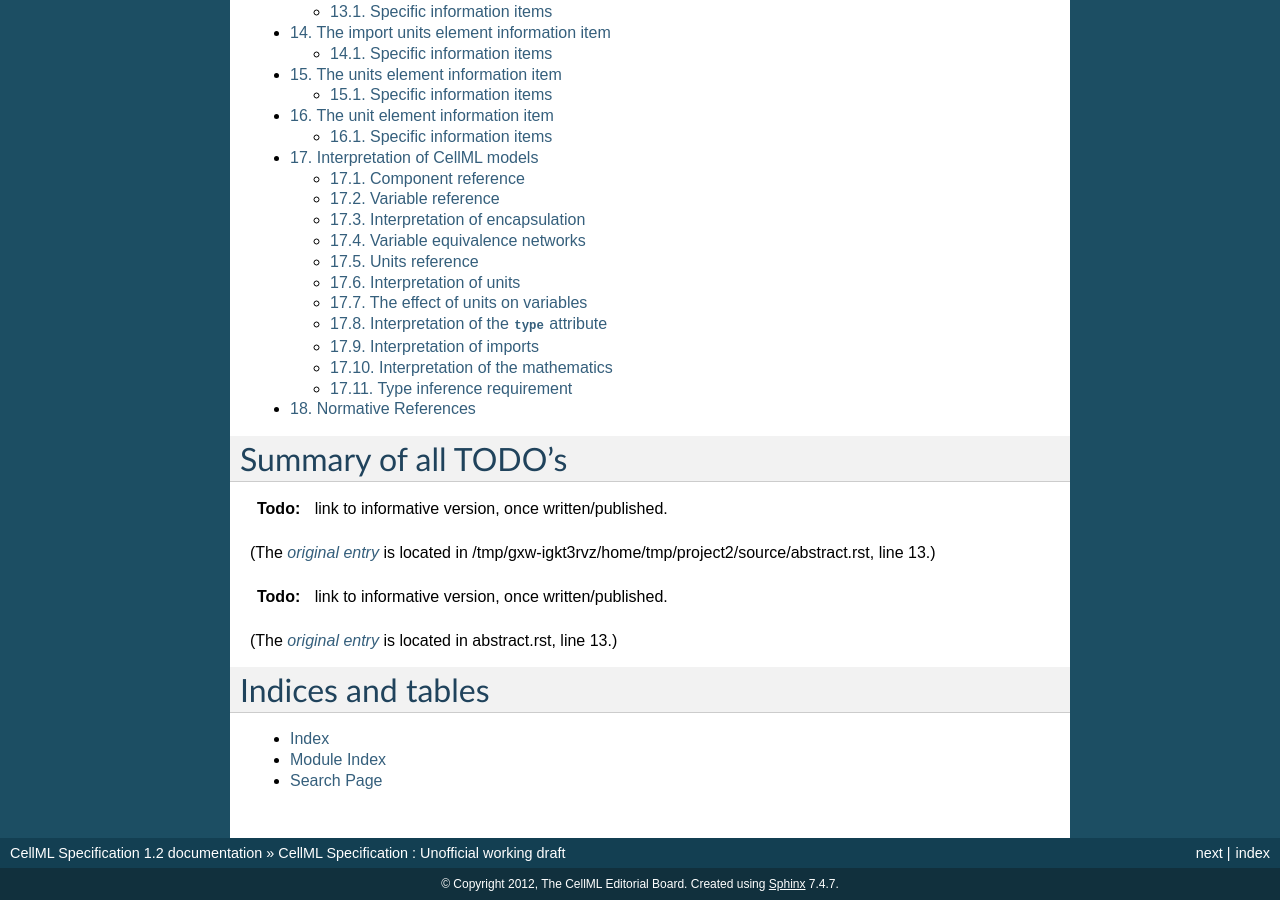
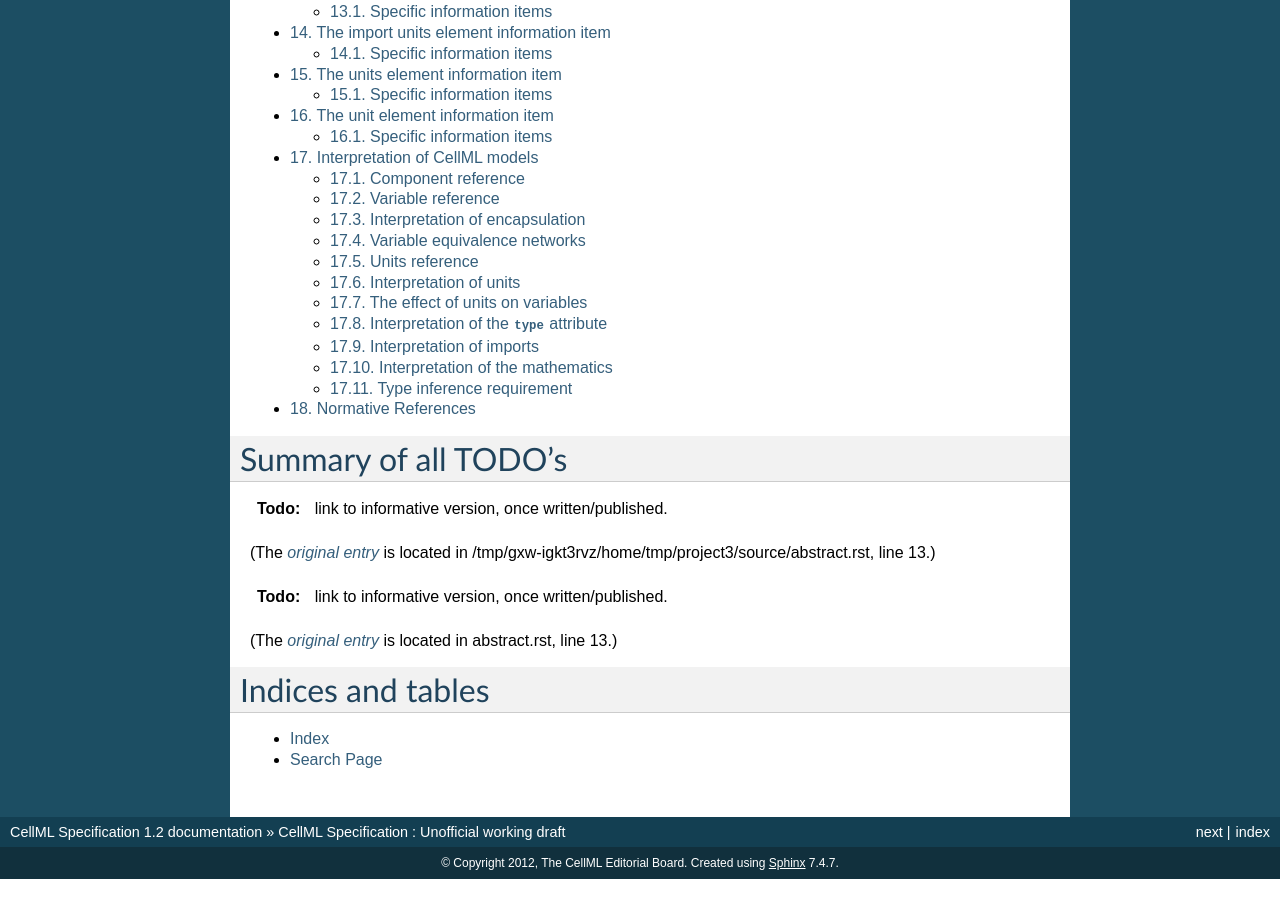
Before and after one commit to nickerso/cellml-spec-sphinx-test, a Sphinx documentation site: the page built from source/index.rst, in a window 1280 px wide and 900 px high, scrolled down 960 px. Built offline with Sphinx 7.4.7, drawn with Linux system fonts in a browser that asks for light colours; after the commit the page ends 1839 px from its top, so only the background shows below that; some of the changed lines change nothing that is shown.

Commit message:
removing the module index
The module index (included in default new sphinx projects?) is probably only useful for python projects, so can get rid of it and avoid links to non-existing pages.

```diff
--- a/source/index.rst
+++ b/source/index.rst
@@ -42,5 +42,4 @@
 ==================
 
 * :ref:`genindex`
-* :ref:`modindex`
 * :ref:`search`
```
